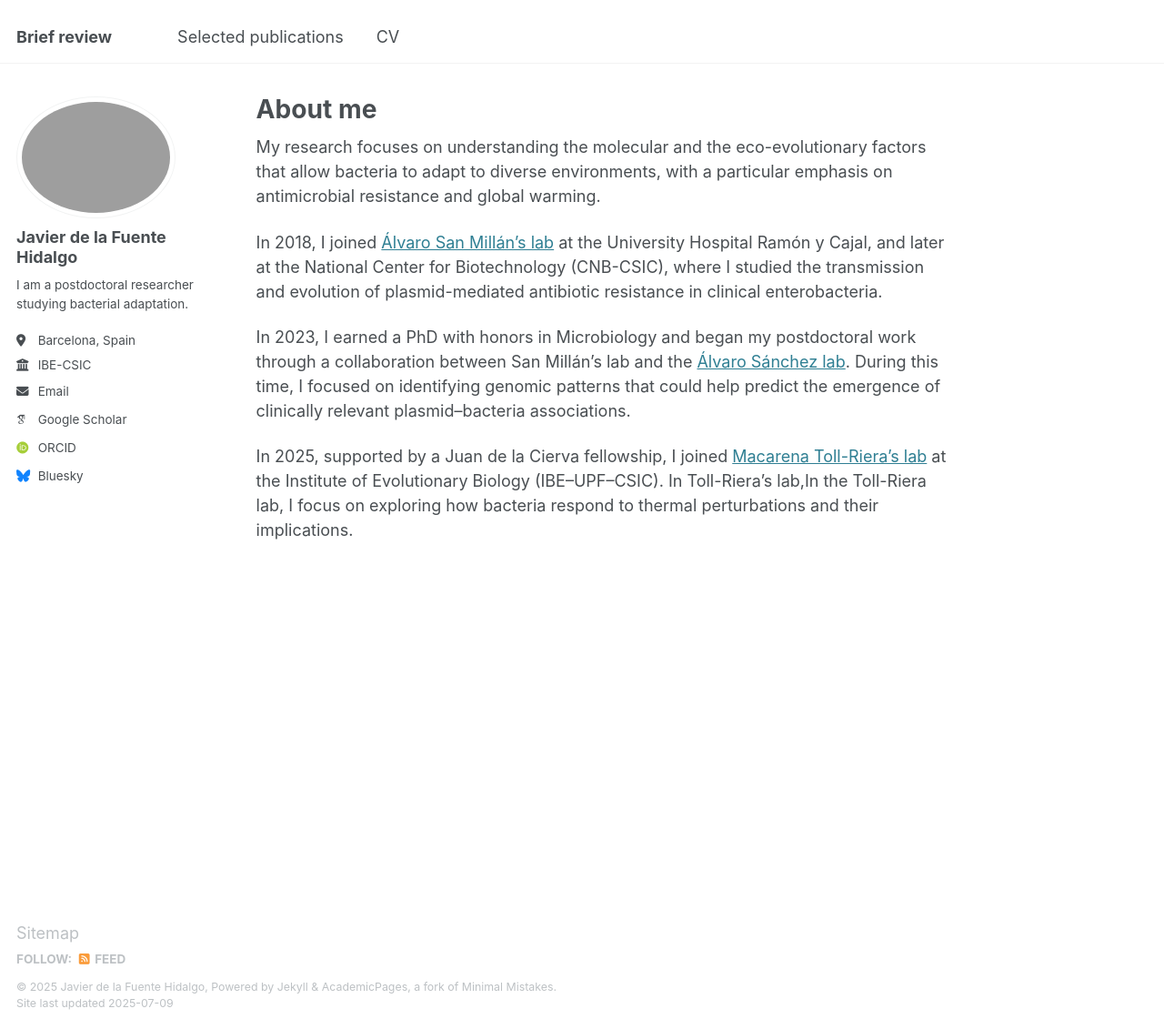
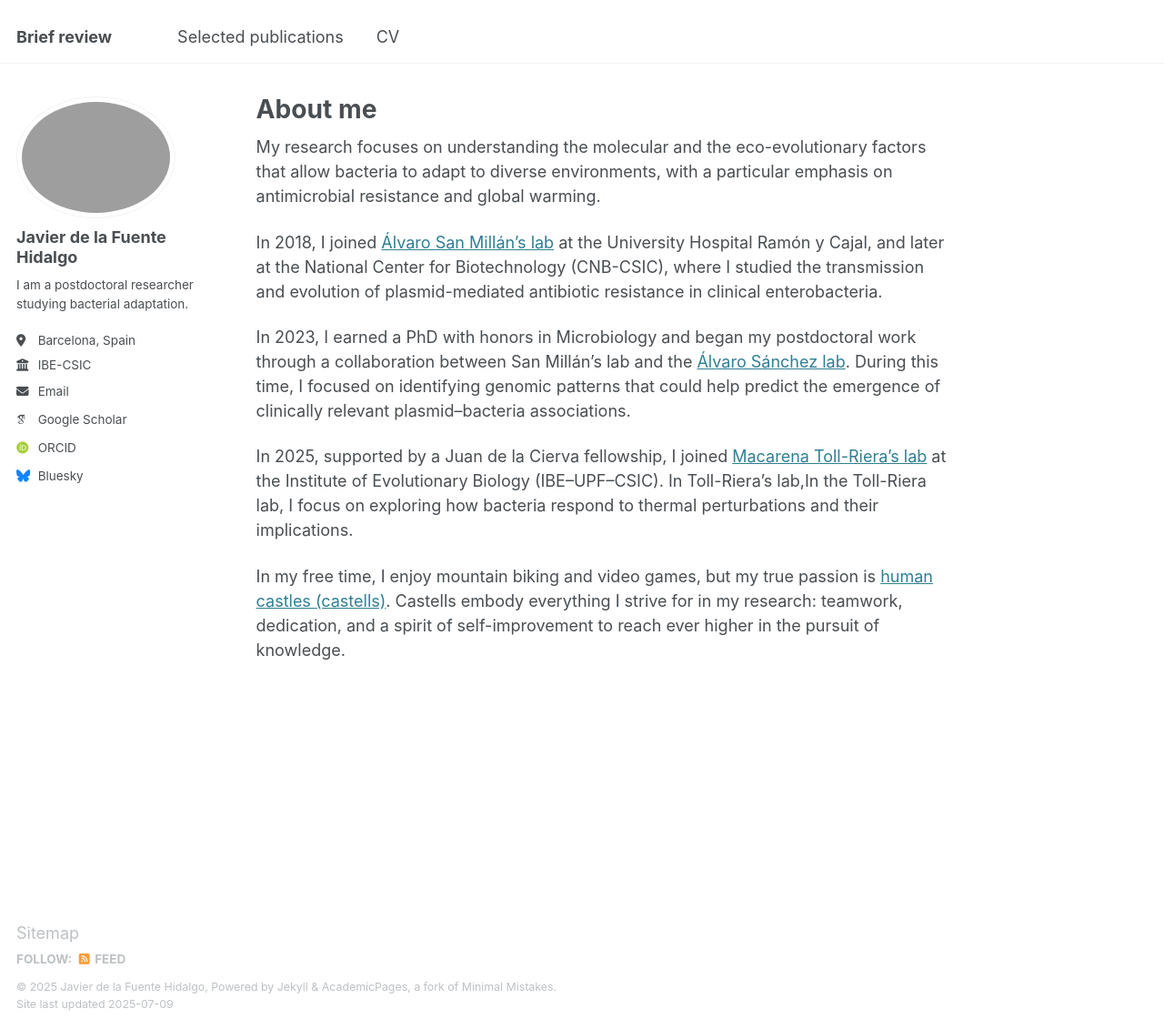
Before and after one commit to DelaFuenteJavier/delafuentejavier.github.io, a Jekyll site: the page built from _pages/about.md, in a window 1280 px wide and 1131 px high. Shown: the whole window at 91% size. Built offline with Jekyll 4.4.1, drawn with Linux system fonts in a browser that asks for light colours; some web fonts are replaced.

Commit message:
Update about.md

```diff
--- a/_pages/about.md
+++ b/_pages/about.md
@@ -13,3 +13,5 @@ In 2018, I joined [Álvaro San Millán’s lab](https://www.plasmidlab.es/) at t
 In 2023, I earned a PhD with honors in Microbiology and began my postdoctoral work through a collaboration between San Millán’s lab and the [Álvaro Sánchez lab](https://sanchezlaboratory.weebly.com/). During this time, I focused on identifying genomic patterns that could help predict the emergence of clinically relevant plasmid–bacteria associations.
 
 In 2025, supported by a Juan de la Cierva fellowship, I joined [Macarena Toll-Riera’s lab](https://www.ibe.upf-csic.es/evolutionary-microbiology-group) at the Institute of Evolutionary Biology (IBE–UPF–CSIC). In Toll-Riera’s lab,In the Toll-Riera lab, I focus on exploring how bacteria respond to thermal perturbations and their implications.
+
+In my free time, I enjoy mountain biking and video games, but my true passion is [human castles (castells)](https://patrimoni.gencat.cat/en/collection/castells). Castells embody everything I strive for in my research: teamwork, dedication, and a spirit of self-improvement to reach ever higher in the pursuit of knowledge.
```
